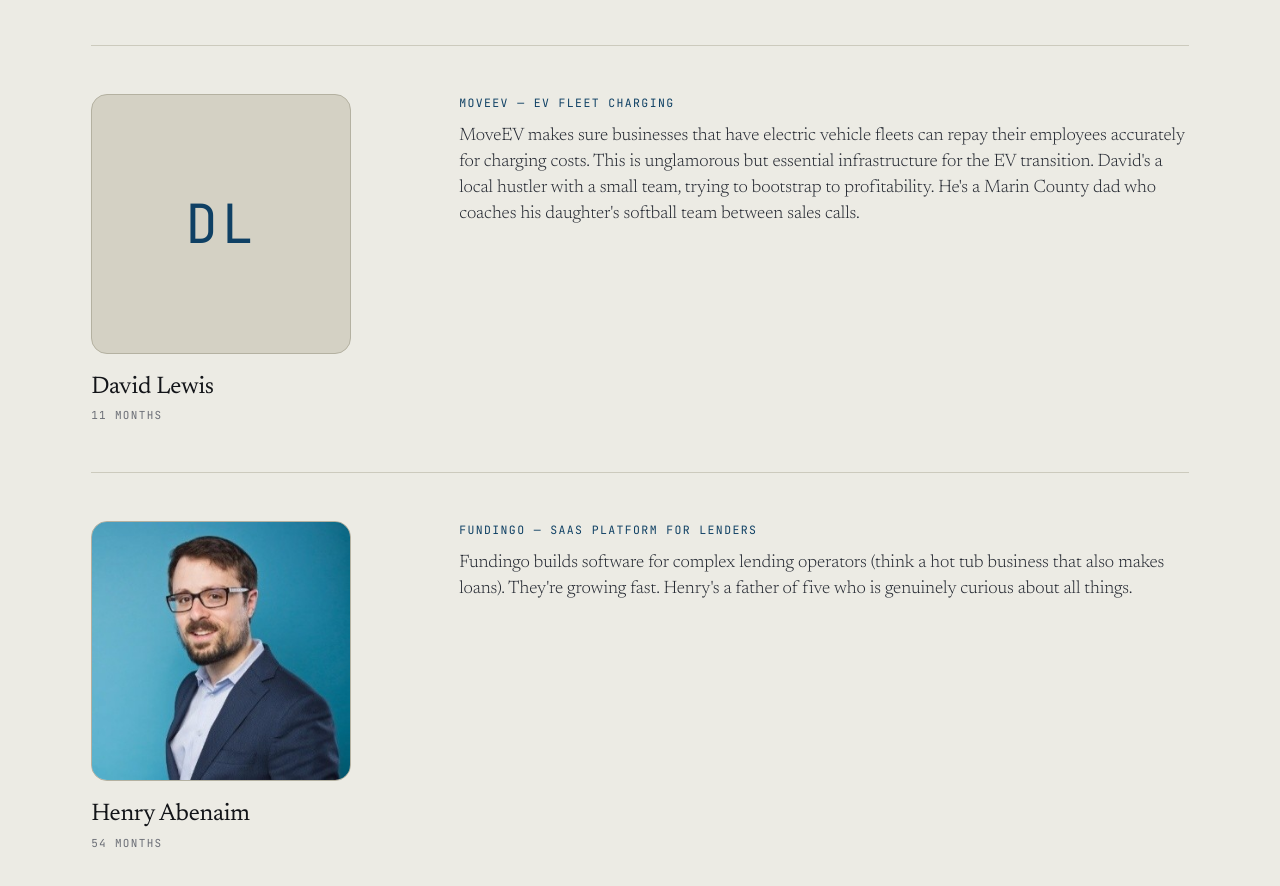
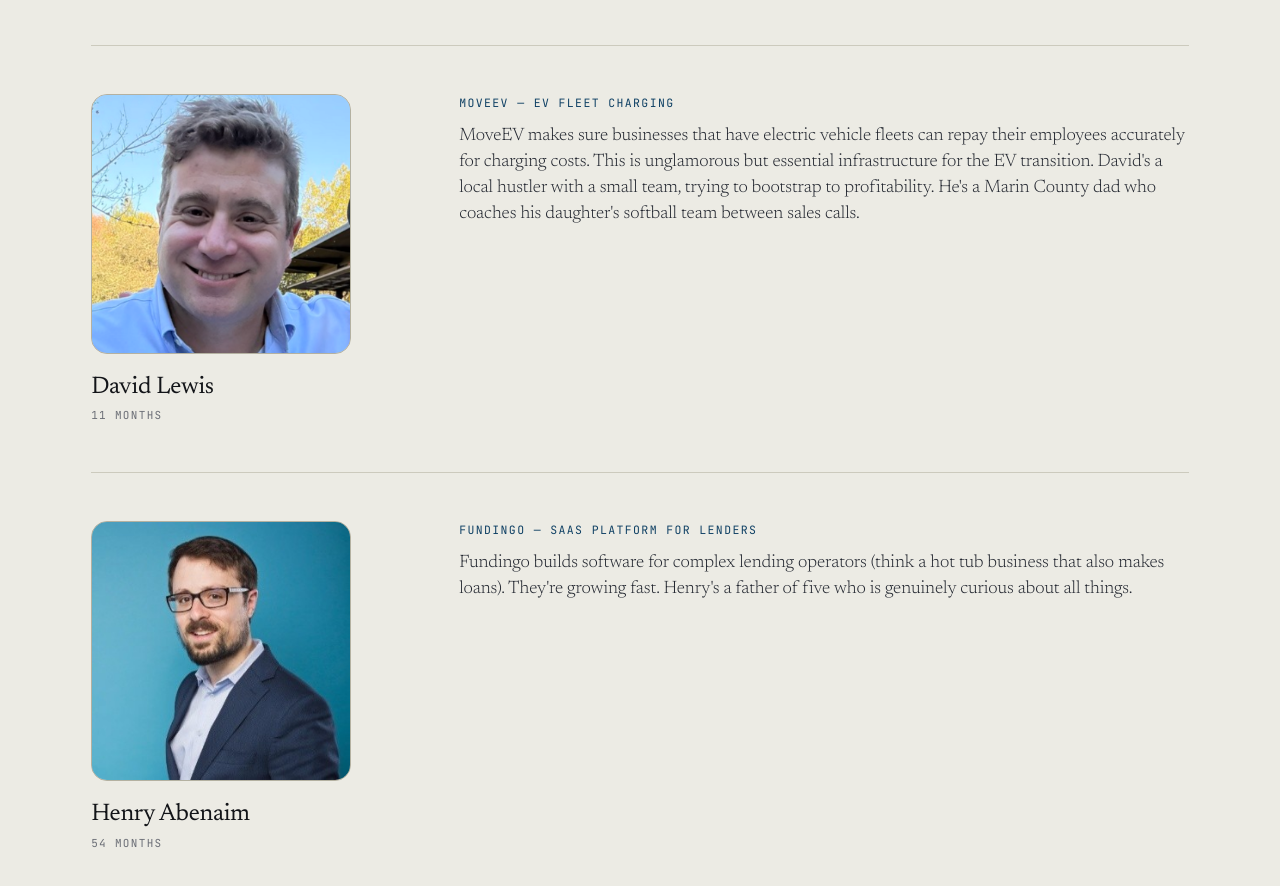
Before and after one commit to mplewis78/my-website, a plain HTML site: page clients.html in a window 1280 px wide. Shown: the part 2332-3218 px from the top of the page. Drawn offline with nearby package versions, Linux system fonts and the light colour scheme.

Commit message:
clients: add David Lewis (MoveEV) photo
Co-Authored-By: Claude Opus 4.8 <noreply@anthropic.com>
Claude-Session: https://claude.ai/code/session_01WA5MiMHZ1fAsCKf5HhPus1

```diff
--- a/clients.html
+++ b/clients.html
@@ -211,7 +211,7 @@
 
         <div class="client reveal">
           <div class="who">
-            <div class="avatar">DL</div>
+            <div class="avatar"><img src="images/clients/david-lewis.png" alt="David Lewis"></div>
             <div class="who-text">
               <span class="name">David Lewis</span>
               <span class="duration">11 months</span>
```
Also changed, not shown: images/clients/david-lewis.png (added).
